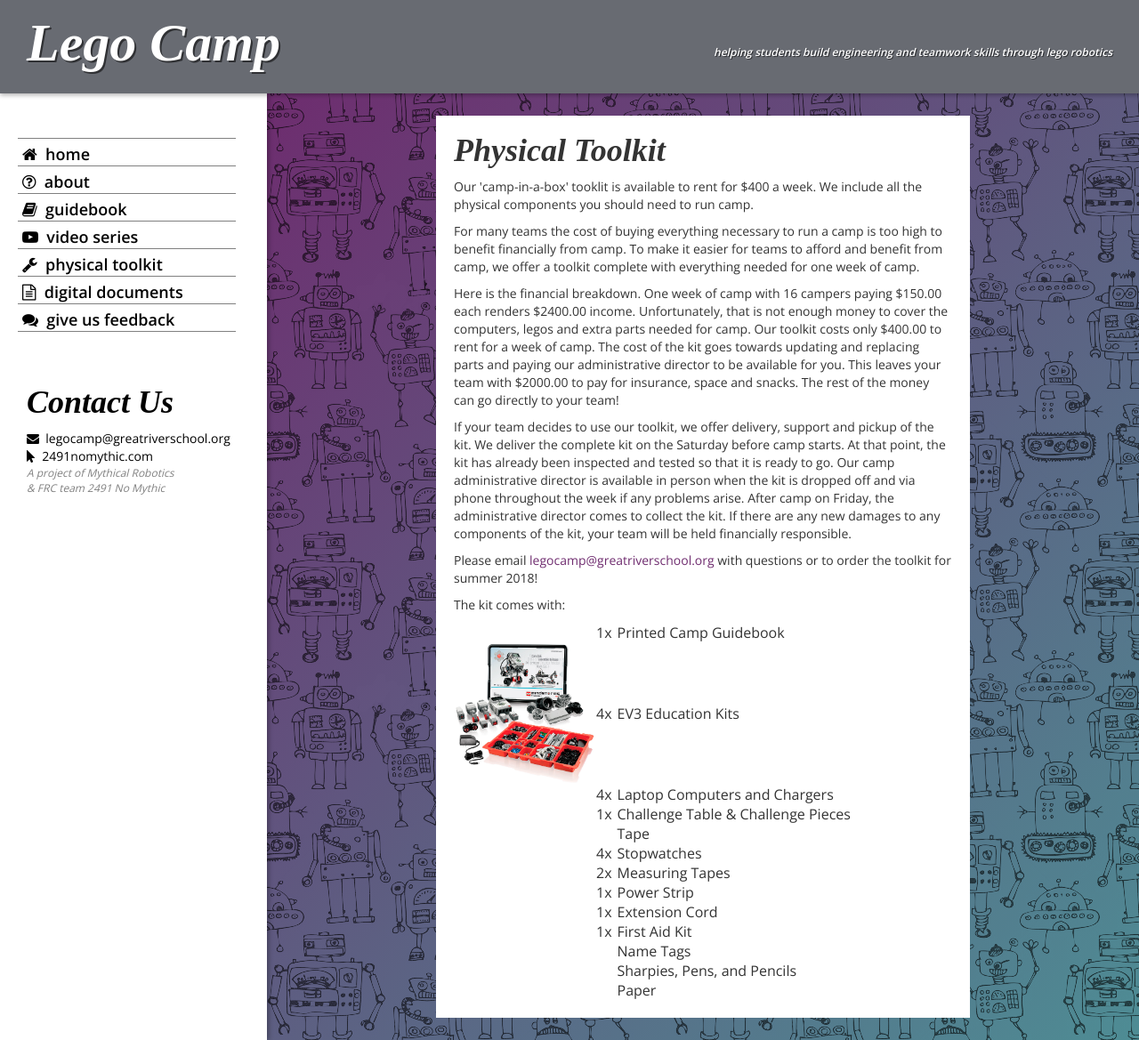
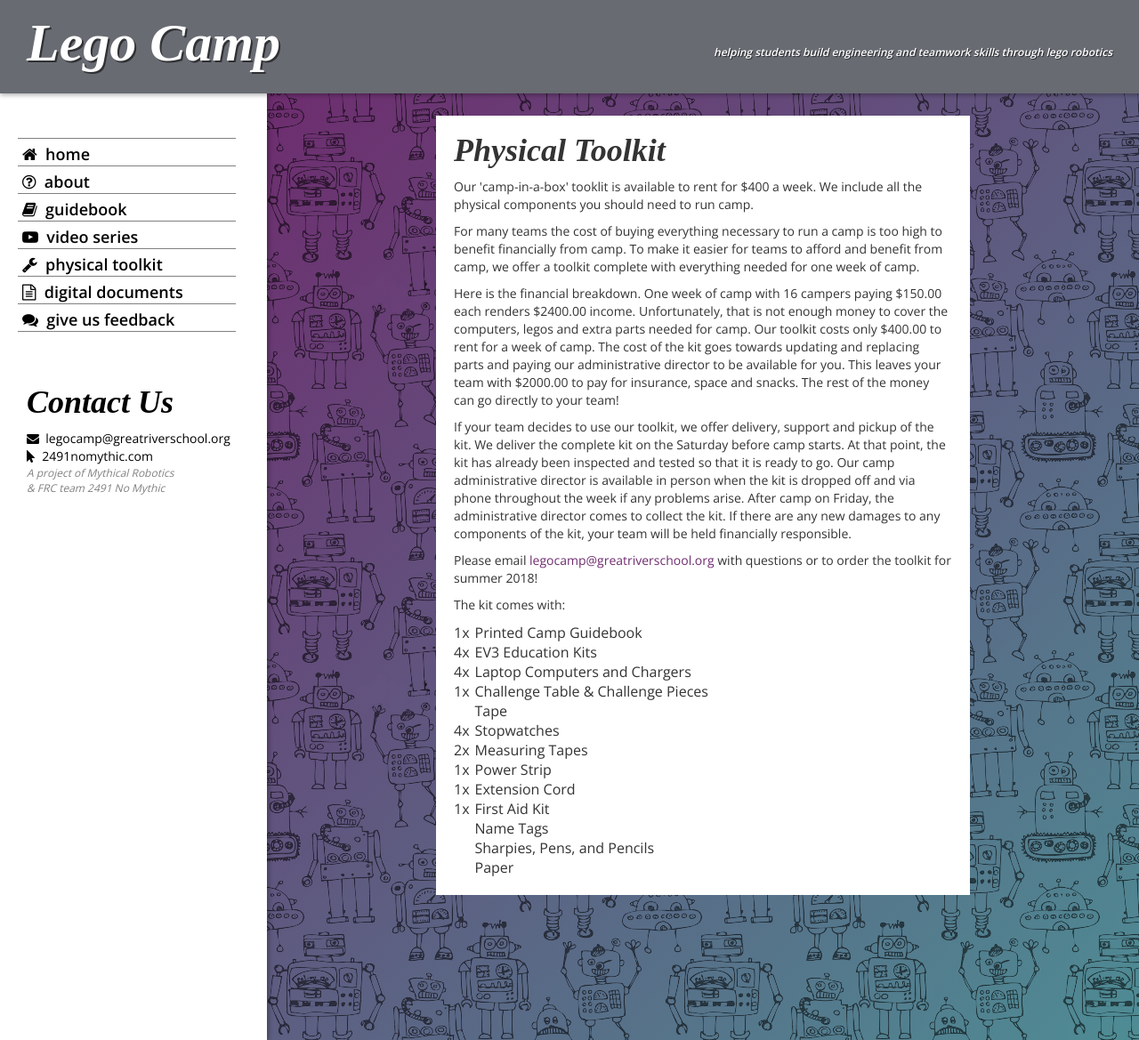
Before and after one commit to lauraschultz/legocamp, a Jekyll site: the page built from physical-toolkit/index.html, in a window 1280 px wide. Shown: the whole page at 89% size. Built offline with Jekyll 4.4.1, drawn with Linux system fonts in a browser that asks for light colours; some web fonts are replaced.

Commit message:
remove image

```diff
--- a/physical-toolkit/index.html
+++ b/physical-toolkit/index.html
@@ -14,7 +14,7 @@ layout: default
 		<td class="row1"></td><td class="row2">1x</td><td class="row3">Printed Camp Guidebook</td>
 	</tr>
 	<tr>
-		<td class="row1"><img src="product-images/ev3.jpg" /></td><td class="row2">4x</td><td class="row3">EV3 Education Kits</td>
+		<td class="row1"><!--<img src="product-images/ev3.jpg" />--></td><td class="row2">4x</td><td class="row3">EV3 Education Kits</td>
 	</tr>
 	<tr>
 		<td class="row1"></td><td class="row2">4x</td><td class="row3">Laptop Computers and Chargers</td>
```
